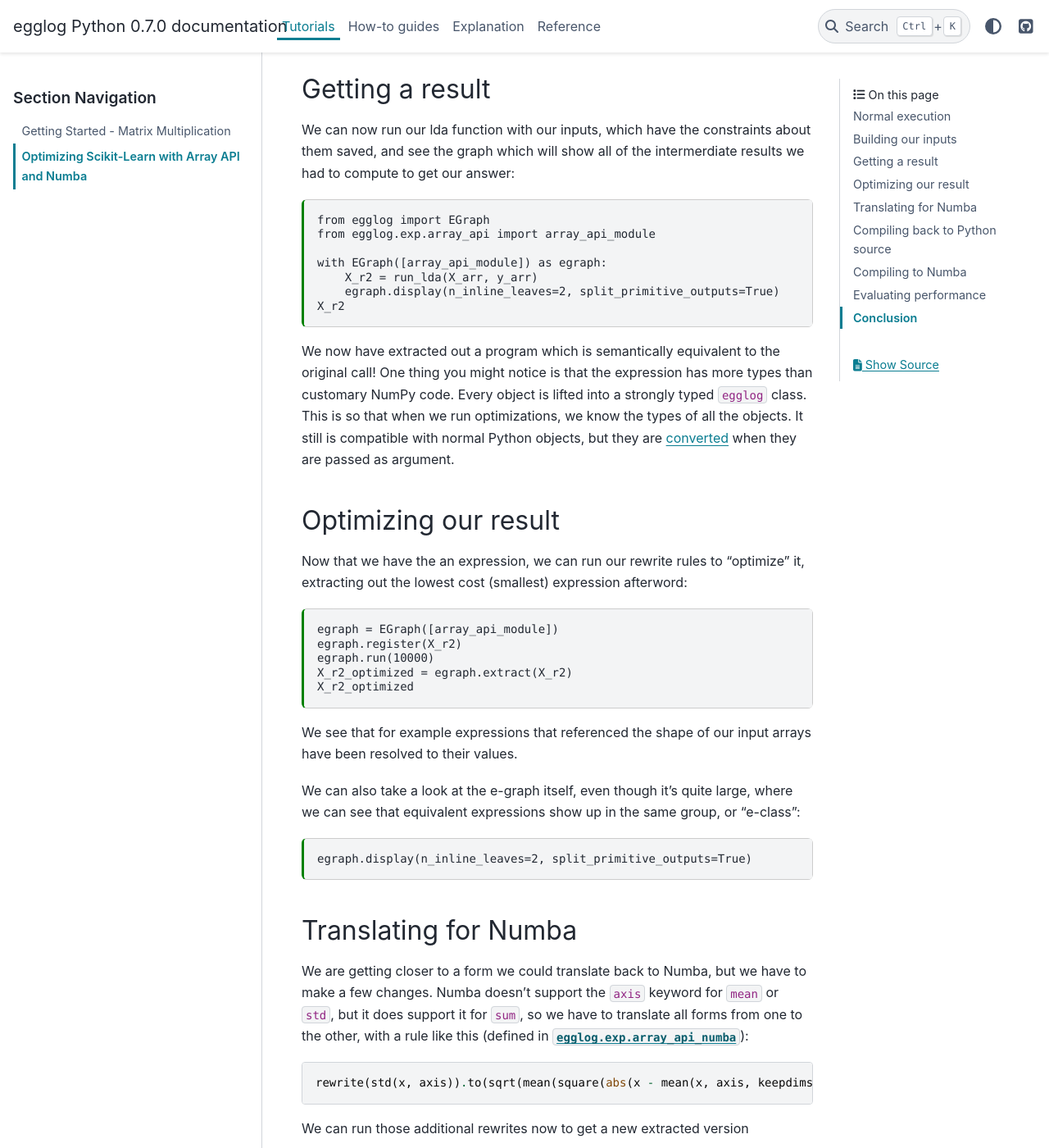
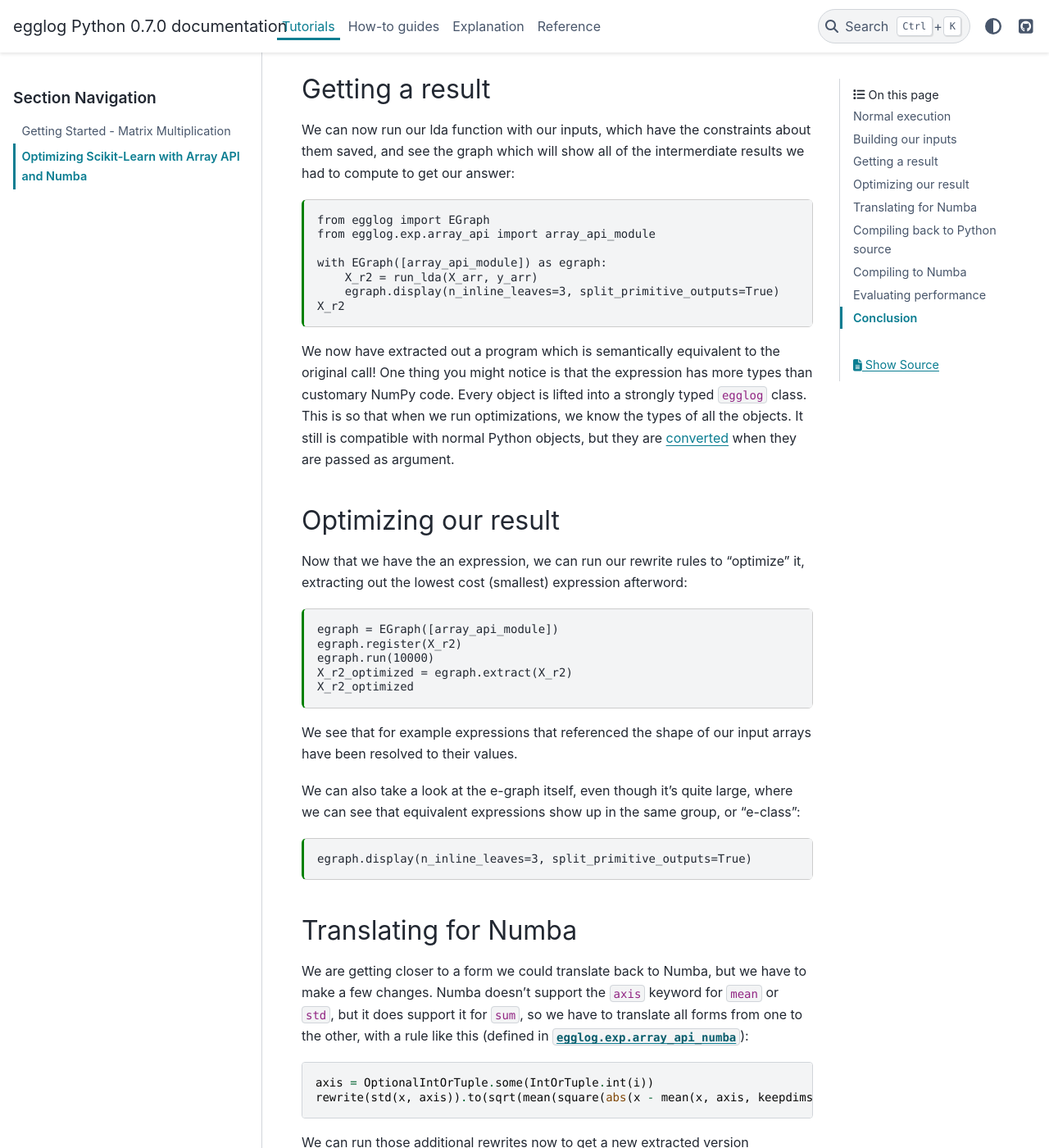
Before and after one commit to egraphs-good/egglog-python, a Sphinx documentation site: the page built from docs/tutorials/sklearn.md, in a window 1280 px wide and 1400 px high, scrolled down 2303 px. Shown: the whole window at 82% size. Built offline with Sphinx 7.4.7 and the PyData theme 0.15.4, drawn with Linux system fonts in a browser that asks for light colours; pages that are not in the unit, such as notebooks, are missing from menus; the version number is read from the project's files by our own code.

Commit message:
Increased number of inlined leaves

````diff
--- a/docs/tutorials/sklearn.md
+++ b/docs/tutorials/sklearn.md
@@ -113,7 +113,7 @@ from egglog.exp.array_api import array_api_module
 
 with EGraph([array_api_module]) as egraph:
     X_r2 = run_lda(X_arr, y_arr)
-    egraph.display(n_inline_leaves=2, split_primitive_outputs=True)
+    egraph.display(n_inline_leaves=3, split_primitive_outputs=True)
 X_r2
 ```
 
@@ -142,7 +142,7 @@ We can also take a look at the e-graph itself, even though it's quite large, whe
 expressions show up in the same group, or "e-class":
 
 ```{code-cell} python
-egraph.display(n_inline_leaves=2, split_primitive_outputs=True)
+egraph.display(n_inline_leaves=3, split_primitive_outputs=True)
 ```
 
 ## Translating for Numba
@@ -152,6 +152,7 @@ support the `axis` keyword for `mean` or `std`, but it does support it for `sum`
 from one to the other, with a rule like this (defined in [`egglog.exp.array_api_numba`](https://github.com/metadsl/egglog-python/blob/main/python/egglog/exp/array_api_numba.py)):
 
 ```python
+axis = OptionalIntOrTuple.some(IntOrTuple.int(i))
 rewrite(std(x, axis)).to(sqrt(mean(square(abs(x - mean(x, axis, keepdims=TRUE))), axis)))
 ```
 
````
